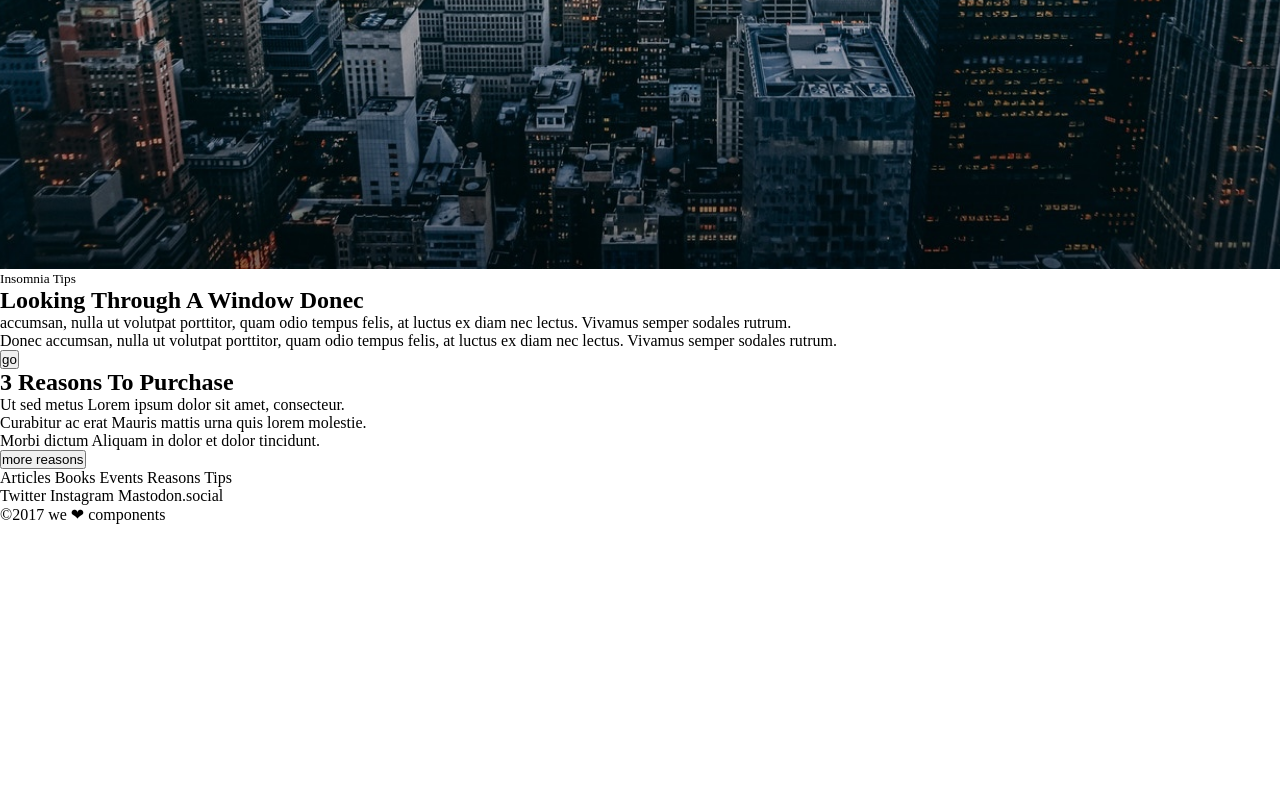
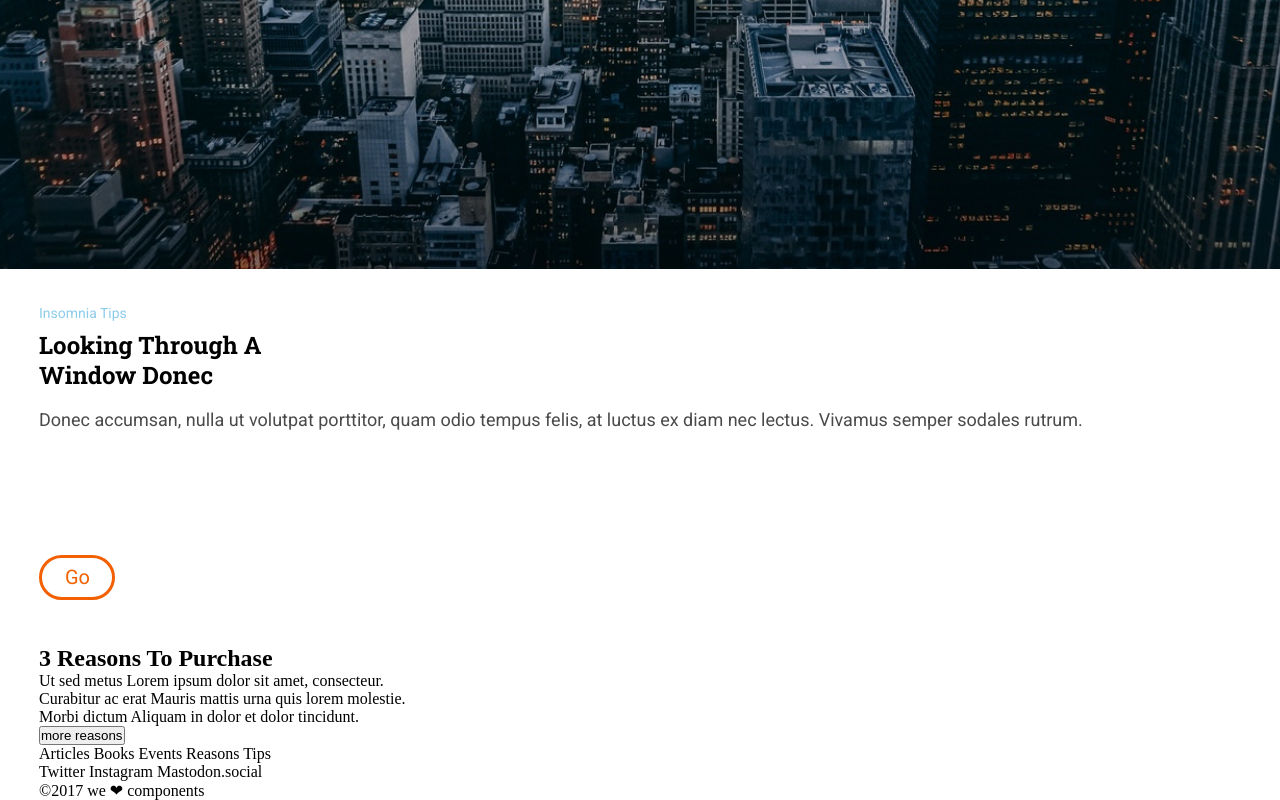
Before and after one commit to alcocere/anonymous-proxy, a website: page src/html/index.html in a window 1280 px wide. Shown: the part 531-1331 px from the top of the page. Before the commit the page ends 1055 px from the top, so only its background shows below. Drawn offline with nearby package versions, Linux system fonts and the light colour scheme; files that its build step writes are made by us from their sources; files whose address does not match are found by name.

Commit message:
add section tips

```diff
--- a/src/html/index.html
+++ b/src/html/index.html
@@ -17,18 +17,11 @@
       <header class="header--hero">
         <nav class="header--nav">
           <a href="https://adalab.es/">
-            <img
-              class="header--nav__icon"
-              src="./assets/images/ico-menu.svg"
-              alt="icon-menu"
+            <img src="./assets/images/ico-menu.svg" alt="icon-menu"
           /></a>
         </nav>
-        <div>
-          <h1
-            class="header--title"
-            title="Anonymous Proxy"
-            alt="Anonymous Proxy"
-          >
+
+        <h1 class="header--title" title="Anonymous Proxy" alt="Anonymous Proxy">
           <span class="header--title__block">anonymous</span>
           <span class="header--title__block">proxy</span>
         </h1>
@@ -39,30 +32,35 @@
         >
           In hac habitasse platea dictumst.
         </h3>
-        </div>
 
         <div class="header--icon__bottom">
           <a href="#reasons"
-            ><img
-              src="./assets/images/ico-scroll-down.svg"
-              class="header--icon__scroll"
-              alt="scroll"
+            ><img src="./assets/images/ico-scroll-down.svg" alt="scroll"
           /></a>
         </div>
       </header>
 
       <main>
+        <div class="container">
           <section class="tips">
-          <small>Insomnia Tips </small>
-          <h2>Looking Through A Window Donec</h2>
-          accumsan, nulla ut volutpat porttitor, quam odio tempus felis, at
-          luctus ex diam nec lectus. Vivamus semper sodales rutrum.
-
-          <p>
-            Donec accumsan, nulla ut volutpat porttitor, quam odio tempus felis,
-            at luctus ex diam nec lectus. Vivamus semper sodales rutrum.
+            <small class="tips--small" title="Insomnia Tips" alt="Insomnia Tips"
+              >Insomnia Tips
+            </small>
+            <h2
+              class="tips--title"
+              title="Looking Through A Window Donec"
+              alt="Looking Through A Window Donec"
+            >
+              looking through a window donec
+            </h2>
+            <p class="tips--description">
+              Donec accumsan, nulla ut volutpat porttitor, quam odio tempus
+              felis, at luctus ex diam nec lectus. Vivamus semper sodales
+              rutrum.
             </p>
-          <button>go</button>
+            <div class="tips--button">
+              <a class="tips--button__link" href="https://adalab.es/">go</a>
+            </div>
           </section>
 
           <section class="reasons">
@@ -72,8 +70,10 @@
             <div>Morbi dictum Aliquam in dolor et dolor tincidunt.</div>
             <button>more reasons</button>
           </section>
+        </div>
       </main>
 
+      <div class="container">
       <footer class="footer">
         <div class="footer--links">
           <span>Articles</span>
--- a/src/scss/core/_reset.scss
+++ b/src/scss/core/_reset.scss
@@ -1,5 +1,6 @@
 * {
-  box-sizing: border-box;
   margin: 0;
   padding: 0;
+  box-sizing: border-box;
+  scroll-behavior: smooth;
 }
--- a/src/scss/core/_variables.scss
+++ b/src/scss/core/_variables.scss
@@ -3,5 +3,11 @@ $font-main: "Roboto", sans-serif;
 $font-titles: "Roboto Slab", serif;
 
 // colors
-$color-bg: #f3f4f5;
-$color-secondary: #999;
+$color-iceBlue: #eff9ff;
+$color-darkBlue: #304268;
+$color-lightBlue: #8ccbea;
+$color-buttons: #f26002;
+$color-main: black;
+$color-secondary: white;
+$color-menuTop: #0271bc;
+$color-textSecondary: #4a4a4a;
--- a/src/scss/main.scss
+++ b/src/scss/main.scss
@@ -9,30 +9,6 @@
   align-content: center;
   flex-direction: column;
   align-items: center;
-}
-
-.header--title {
-  padding: 284px 15px 10px 15px;
-  font-family: $font-titles;
-  font-size: 42px;
-  line-height: 1.31;
-  letter-spacing: normal;
-  text-align: center;
-  color: white;
-  text-transform: uppercase;
-}
-
-.header--title__block {
-  display: block;
-}
-
-.header--subtitle {
-  height: 21px;
-  font-family: $font-main;
-  font-size: 16px;
-  text-align: center;
-  margin-bottom: 45px;
-  color: white;
 }
 
 .header--nav {
@@ -47,6 +23,30 @@
   align-items: center;
 }
 
+.header--title__block {
+  display: block;
+}
+
+.header--title {
+  padding: 284px 15px 10px 15px;
+  font-family: $font-titles;
+  font-size: 42px;
+  line-height: 1.31;
+  letter-spacing: normal;
+  text-align: center;
+  color: white;
+  text-transform: uppercase;
+}
+
+.header--subtitle {
+  height: 21px;
+  font-family: $font-main;
+  font-size: 16px;
+  text-align: center;
+  margin-bottom: 45px;
+  color: white;
+}
+
 .header--icon__bottom {
   width: 45px;
   height: 45px;
@@ -56,3 +56,73 @@
   display: flex;
   align-items: center;
 }
+
+// TIPS SECTION //
+
+.container {
+  margin: 0 39px 0 39px;
+}
+.tips {
+  margin-top: 30px;
+}
+
+.tips--small {
+  font-family: $font-main;
+  color: $color-lightBlue;
+  width: 90px;
+  font-size: 14px;
+  line-height: 2.14;
+  letter-spacing: normal;
+  margin-top: 30px;
+}
+
+.tips--title {
+  width: 290px;
+  height: 60px;
+  margin: 1px 0 15px;
+  font-family: $font-titles;
+  font-size: 24px;
+  font-weight: bold;
+  line-height: 1.25;
+  color: $color-main;
+  text-transform: capitalize;
+}
+
+.tips--description {
+  height: 120px;
+  margin: 15px 0 30px;
+  font-family: $font-main;
+  font-size: 18px;
+  line-height: 1.67;
+  color: $color-textSecondary;
+}
+
+.tips--button {
+  width: 76px;
+  height: 45px;
+  font-family: $font-main;
+  color: $color-buttons;
+  font-size: 20px;
+  font-weight: 500;
+  line-height: 2.25;
+  border: $color-buttons solid 3px;
+  padding: 0 25px 0 26px;
+  border-radius: 22.5px;
+  background-color: transparent;
+  text-transform: capitalize;
+  margin-bottom: 45px;
+  display: flex;
+  align-items: center;
+  justify-content: center;
+}
+
+.tips--button__link {
+  text-decoration: none;
+  color: inherit;
+}
+
+.tips--button:hover {
+  background: $color-buttons;
+  color: $color-secondary;
+  border: $color-secondary solid 3px;
+}
```
Lines whose indentation alone changed are shown as unchanged.
